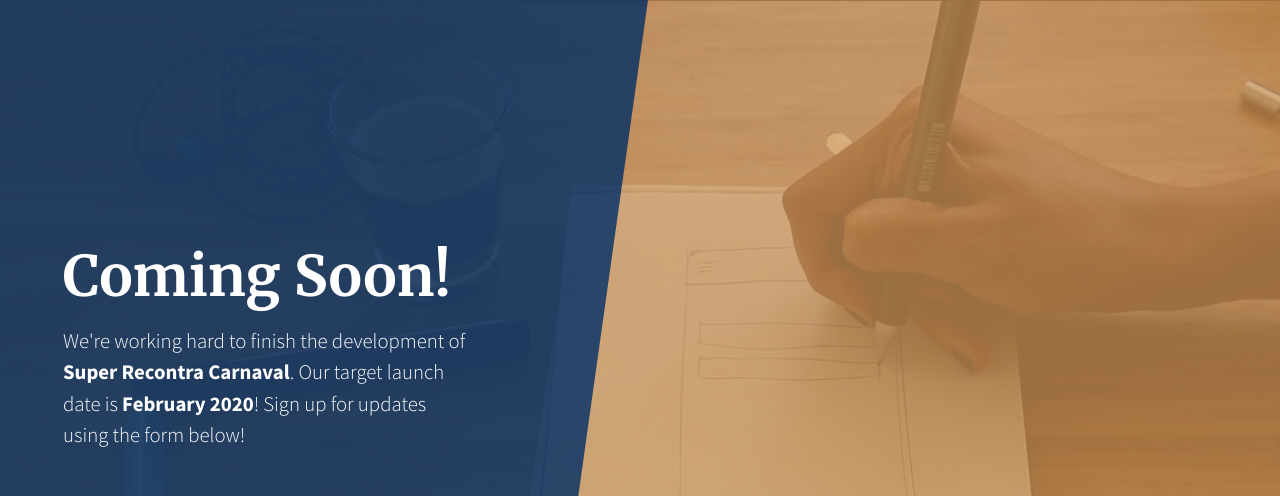
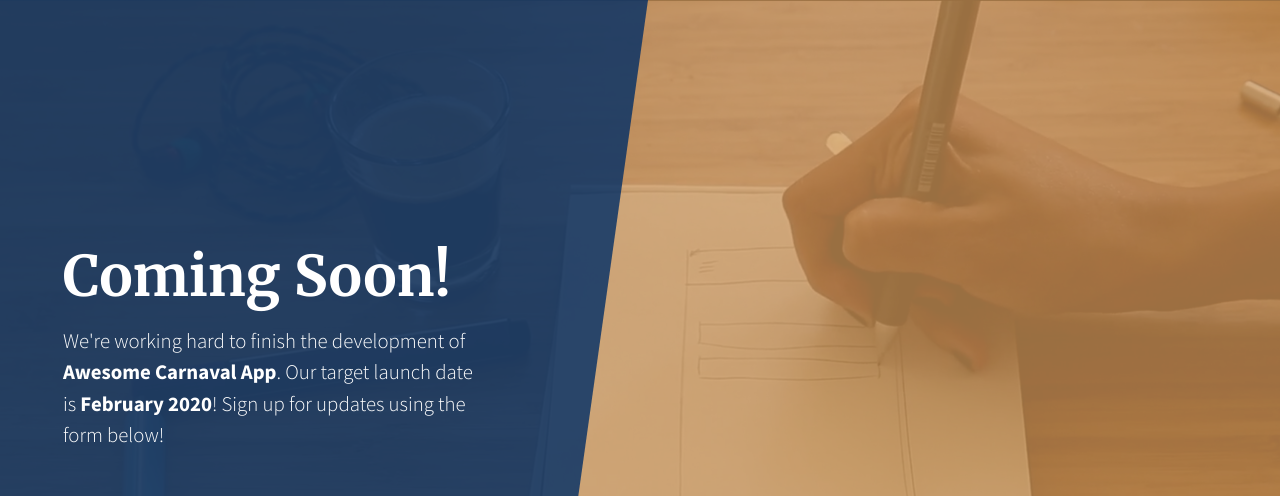
Before and after one commit to asn-carnaval/home, a website: page index.html in a window 1280 px wide. Shown: the top 496 px of the page. Drawn offline with Linux system fonts and the light colour scheme.

Commit message:
Update index.html

```diff
--- a/index.html
+++ b/index.html
@@ -34,7 +34,7 @@
           <div class="col-12 my-auto">
             <div class="masthead-content text-white py-5 py-md-0">
               <h1 class="mb-3">Coming Soon!</h1>
-              <p class="mb-5">We're working hard to finish the development of <strong>Super Recontra Carnaval</strong>. Our target launch date is
+              <p class="mb-5">We're working hard to finish the development of <strong>Awesome Carnaval App</strong>. Our target launch date is
                 <strong>February 2020</strong>! Sign up for updates using the form below!</p>
               <div class="input-group input-group-newsletter">
                 <input type="email" class="form-control" placeholder="Enter email..." aria-label="Enter email..." aria-describedby="basic-addon">
```
